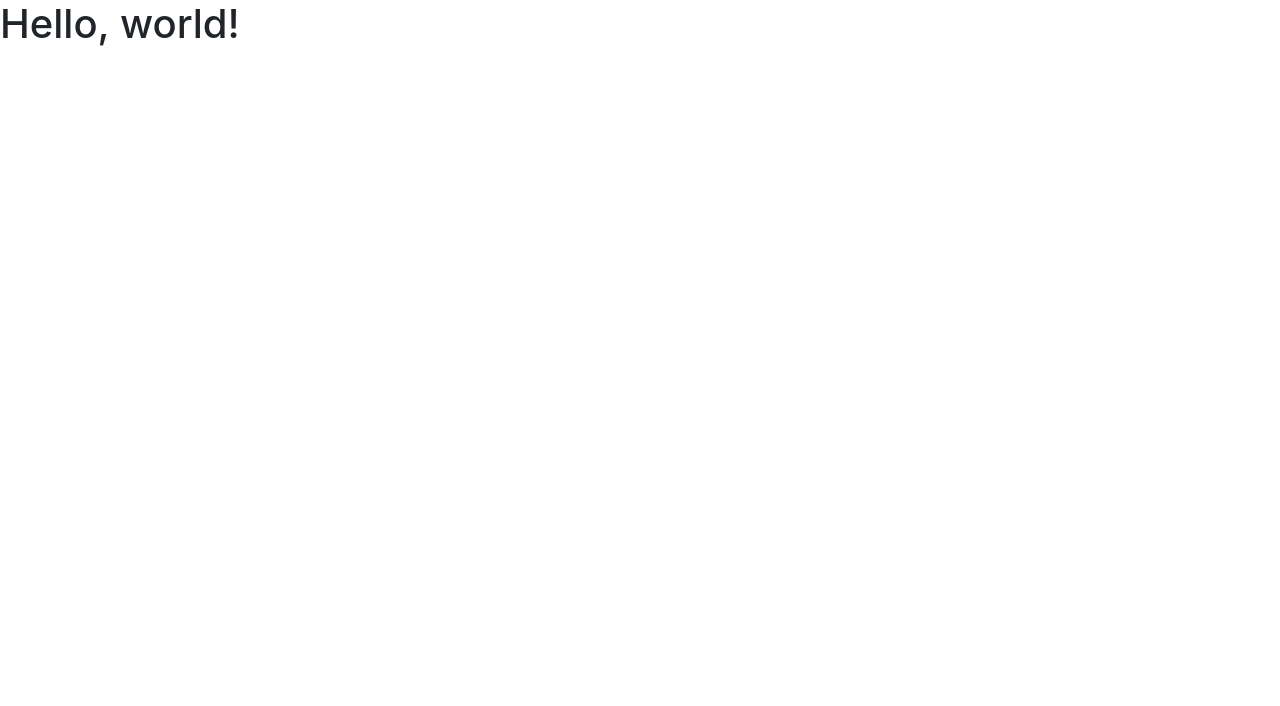
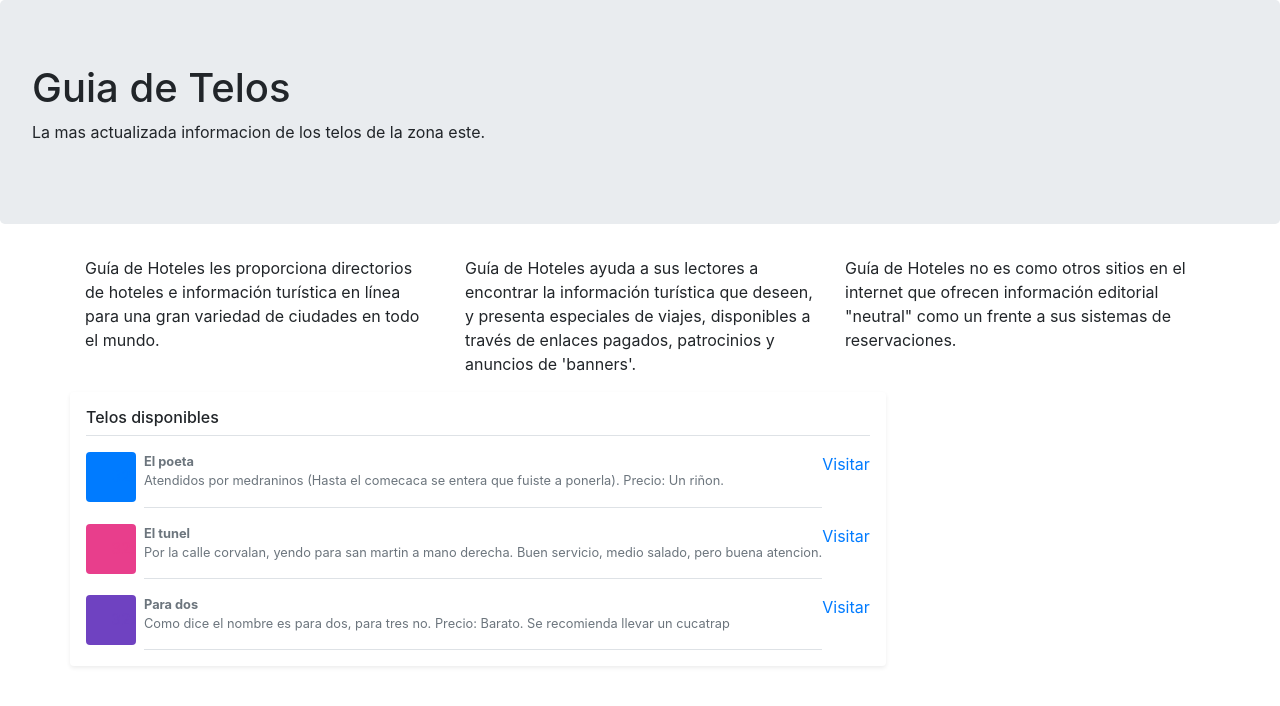
Before and after one commit to JulianMoralesSantoni/PaginaHoteles, a website: page index.html in a window 1280 px wide. Drawn offline with nearby package versions, Linux system fonts and the light colour scheme.

Commit message:
Se implemetaron grillas

```diff
--- a/index.html
+++ b/index.html
@@ -8,10 +8,55 @@
     <!-- Bootstrap CSS -->
     <link rel="stylesheet" href="node_modules/bootstrap/dist/css/bootstrap.min.css" integrity="sha384-JcKb8q3iqJ61gNV9KGb8thSsNjpSL0n8PARn9HuZOnIxN0hoP+VmmDGMN5t9UJ0Z" crossorigin="anonymous">
 
-    <title>Hello, world!</title>
+    <title>Guia de Telos</title>
   </head>
   <body>
-    <h1>Hello, world!</h1>
+    <div class="jumbotron">
+    <h1>Guia de Telos</h1>
+
+    <p>La mas actualizada informacion de los telos de la zona este.</p>
+    </div>
+    <div class="container">
+  <div class="row">
+    <div class="col-4 ">
+      Guía de Hoteles les proporciona directorios de hoteles e información turística en línea para una gran variedad de ciudades en todo el mundo.
+    </div>
+    <div class="col-4 ">
+       Guía de Hoteles ayuda a sus lectores a encontrar la información turística que deseen, y presenta especiales de viajes, disponibles a través de enlaces pagados, patrocinios y anuncios de 'banners'.
+    </div>
+    <div class="col-4 ">
+      Guía de Hoteles no es como otros sitios en el internet que ofrecen información editorial "neutral" como un frente a sus sistemas de reservaciones.
+    </div>
+
+    <div class="my-3 p-3 bg-white rounded shadow-sm">
+    <h6 class="border-bottom border-gray pb-2 mb-0">Telos disponibles</h6>
+    <div class="media text-muted pt-3">
+      <svg class="bd-placeholder-img mr-2 rounded" width="50" height="50" xmlns="http://www.w3.org/2000/svg" preserveAspectRatio="xMidYMid slice" focusable="false" role="img" aria-label="Placeholder: 32x32"><title>Placeholder</title><rect width="100%" height="100%" fill="#007bff"/><text x="50%" y="50%" fill="#007bff" dy=".3em">32x32</text></svg>
+      <p class="media-body pb-3 mb-0 small lh-125 border-bottom border-gray">
+        <strong class="d-block text-gray-dark">El poeta</strong>
+        Atendidos por medraninos (Hasta el comecaca se entera que fuiste a ponerla). Precio: Un riñon.
+      </p>
+      </p><a href="#"> Visitar </a>
+      </div>
+    <div class="media text-muted pt-3">
+      <svg class="bd-placeholder-img mr-2 rounded" width="50" height="50" xmlns="http://www.w3.org/2000/svg" preserveAspectRatio="xMidYMid slice" focusable="false" role="img" aria-label="Placeholder: 32x32"><title>Placeholder</title><rect width="100%" height="100%" fill="#e83e8c"/><text x="50%" y="50%" fill="#e83e8c" dy=".3em">32x32</text></svg>
+      <p class="media-body pb-3 mb-0 small lh-125 border-bottom border-gray">
+        <strong class="d-block text-gray-dark">El tunel</strong>
+       Por la calle corvalan, yendo para san martin a mano derecha. Buen servicio, medio salado, pero buena atencion.
+
+      </p></p><a href="#"> Visitar </a>
+    </div>
+    <div class="media text-muted pt-3">
+      <svg class="bd-placeholder-img mr-2 rounded" width="50" height="50" xmlns="http://www.w3.org/2000/svg" preserveAspectRatio="xMidYMid slice" focusable="false" role="img" aria-label="Placeholder: 32x32"><title>Placeholder</title><rect width="100%" height="100%" fill="#6f42c1"/><text x="50%" y="50%" fill="#6f42c1" dy=".3em">32x32</text></svg>
+      <p class="media-body pb-3 mb-0 small lh-125 border-bottom border-gray">
+        <strong class="d-block text-gray-dark">Para dos</strong>
+       Como dice el nombre es para dos, para tres no. Precio: Barato. Se recomienda llevar un cucatrap
+      </p><a href="#"> Visitar </a>
+    </div>
+    </div>
+  </div>
+</div>
+
 
     <!-- Optional JavaScript -->
     <!-- jQuery first, then Popper.js, then Bootstrap JS -->
```
